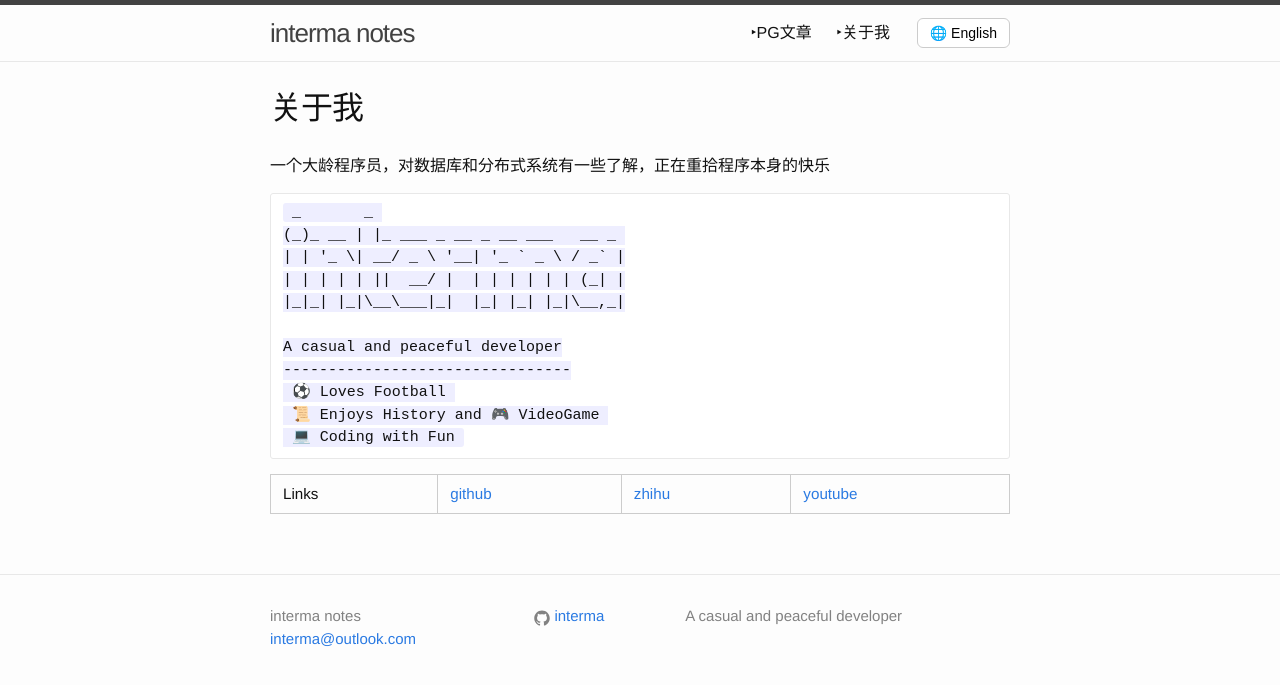
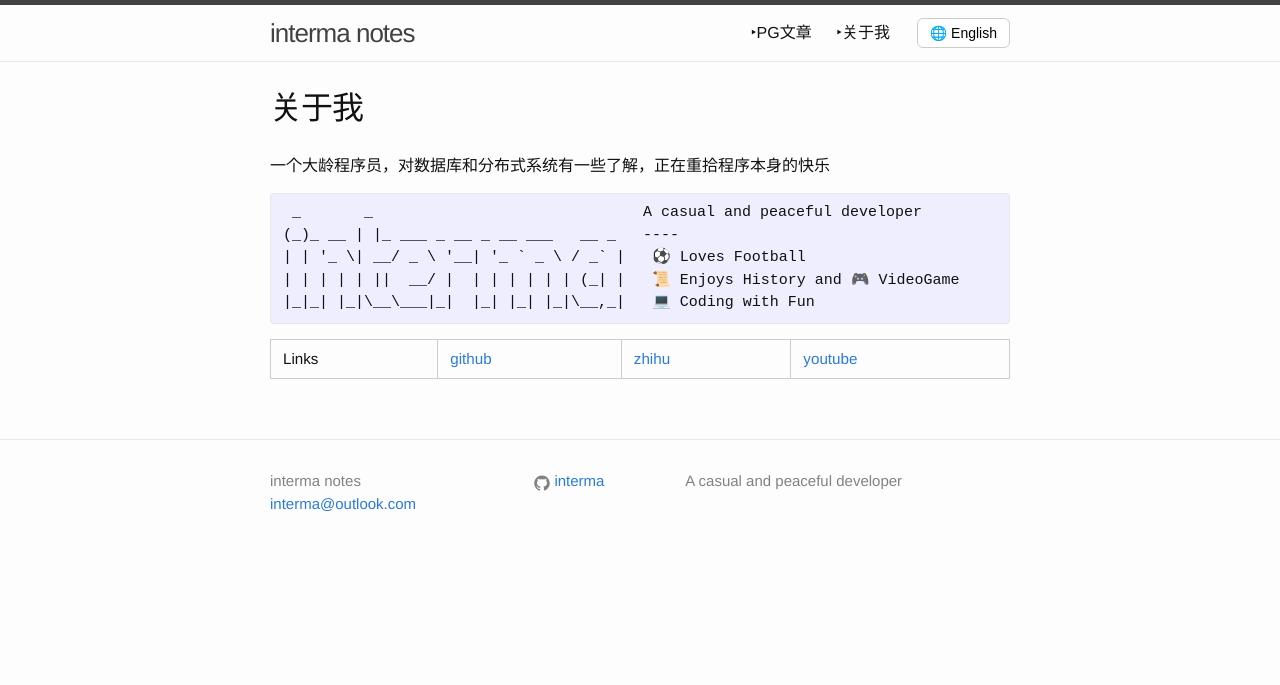
Before and after one commit to interma/interma.github.io, a Jekyll site: the page built from about.markdown, in a window 1280 px wide. Shown: the top 685 px of the page. Built offline with Jekyll 4.4.1, drawn with Linux system fonts in a browser that asks for light colours.

````diff
--- a/about.markdown
+++ b/about.markdown
@@ -5,18 +5,12 @@ permalink: /about/
 nav_order: 10
 ---
 一个大龄程序员，对数据库和分布式系统有一些了解，正在重拾程序本身的快乐
-```
- _       _
-(_)_ __ | |_ ___ _ __ _ __ ___   __ _
-| | '_ \| __/ _ \ '__| '_ ` _ \ / _` |
-| | | | | ||  __/ |  | | | | | | (_| |
-|_|_| |_|\__\___|_|  |_| |_| |_|\__,_|
-
-{{ site.personalize }}
---------------------------------
- ⚽ Loves Football
- 📜 Enjoys History and 🎮 VideoGame
- 💻 Coding with Fun
-```
+{% highlight txt %}
+ _       _                              {{ site.personalize }}
+(_)_ __ | |_ ___ _ __ _ __ ___   __ _   ----
+| | '_ \| __/ _ \ '__| '_ ` _ \ / _` |   ⚽ Loves Football
+| | | | | ||  __/ |  | | | | | | (_| |   📜 Enjoys History and 🎮 VideoGame
+|_|_| |_|\__\___|_|  |_| |_| |_|\__,_|   💻 Coding with Fun
+{% endhighlight %}
 
 Links | [github](https://github.com/interma) | [zhihu](https://www.zhihu.com/people/interma) | [youtube](https://www.youtube.com/@user-interma/playlists)
````
Also changed, not shown: _posts/2025-09-16-executor-common.markdown (+24 -32 lines).
